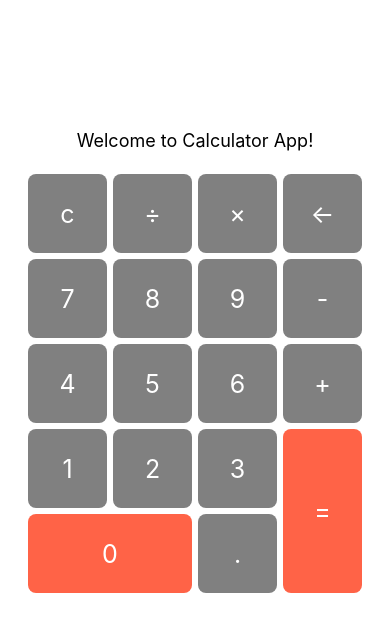
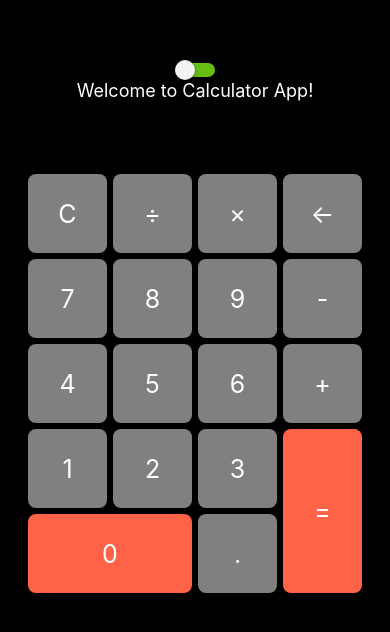
Before and after one commit to BrunoMH/mobile_calculator, a React Native app: screen / in a window 390 px wide. Shown: the part 168-800 px from the top of the page. Built offline with nearby package versions, Linux system fonts and the light colour scheme.

Commit message:
Dark mode theme button switch

```diff
--- a/App.js
+++ b/App.js
@@ -1,22 +1,49 @@
-import { Text, View, StyleSheet, Pressable } from 'react-native';
+import React, { useState } from 'react';
+import { Text, View, Pressable, Switch } from 'react-native';
 import styles from './styles';
 
 export default function App() {
+  const [input, setInput] = useState('');
+  const [isEnabled, setIsEnabled] = useState(false);
+
+  const toggleSwitch = () => setIsEnabled((prev) => !prev);
+
   const handlePress = (value) => {
     const operators = { '×': '*', '÷': '/' };
-    alert(`Pressed: ${operators[value] || value}`);
+    const newValue = operators[value] || value;
+    setInput((prev) => prev + newValue);
   };
 
-  const operatorsUpper = ['c', '÷', '×', '←'];
+  const operatorsUpper = ['C', '÷', '×', '←'];
   const matrixCentral = [
     [7, 8, 9],
     [4, 5, 6],
     [1, 2, 3],
   ];
 
+
   return (
-    <View style={styles.container}>
-      <Text style={styles.title}>Welcome to Calculator App!</Text>
+    <View style={[
+      styles.container,
+      { backgroundColor: isEnabled ? '#fff' : '#000' }, // switch background
+    ]}>
+      <Switch
+        trackColor={{ false: '#66be14ff', true: 'tomato' }}
+        thumbColor={isEnabled ? '#f4f3f4' : '#f4f3f4'}
+        ios_backgroundColor="#3e3e3e"
+        onValueChange={toggleSwitch}
+        value={isEnabled}
+      >
+
+      </Switch>
+      <Text style={[
+        styles.title,
+        { color: isEnabled ? '#000' : '#fff' }, //change the text title
+      ]}>Welcome to Calculator App!</Text>
+      <Text style={[
+        styles.input,
+        { color: isEnabled ? '#000' : '#fff' },
+      ]}>{input}</Text>
 
       {/* Top row */}
       <View style={styles.row}>
--- a/styles.js
+++ b/styles.js
@@ -8,10 +8,12 @@ export default StyleSheet.create({
         justifyContent: 'flex-end',
         alignItems: 'center',
         paddingBottom: 80,
+        backgroundColor: '#000', // needs to switch to white when button-switch is triggered
     },
     title: {
         fontSize: 18,
         marginBottom: 20,
+        color: '#fff',
     },
     mainGrid: {
         flexDirection: 'row',
@@ -41,16 +43,19 @@ export default StyleSheet.create({
         color: 'white',
         fontSize: 25,
     },
+    input: {
+        color: '#fff',
+        fontSize: 50,
+        textAlign: 'right',
+        marginBottom: 10,
+        padding: 20,
+    },
     // display: {
-    //     backgroundColor: '#fff',
+    //     backgroundColor: '#000',
     //     padding: 20,
     //     marginBottom: 10,
     // },
-    // displayText: {
-    //     color: '#000',
-    //     fontSize: 48,
-    //     textAlign: 'right',
-    // },
+
     // expressionText: {
     //     color: '#999',
     //     fontSize: 20,
```
